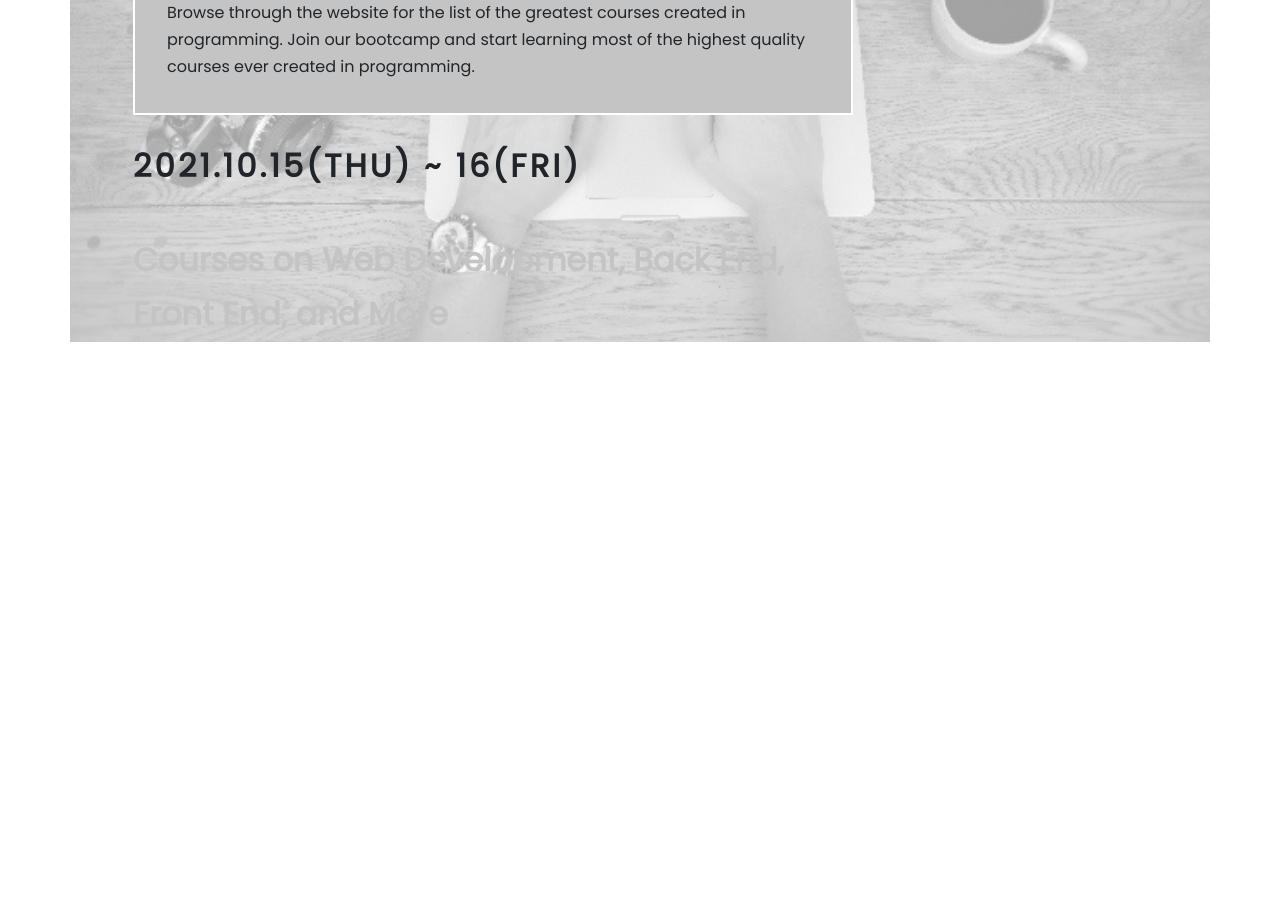
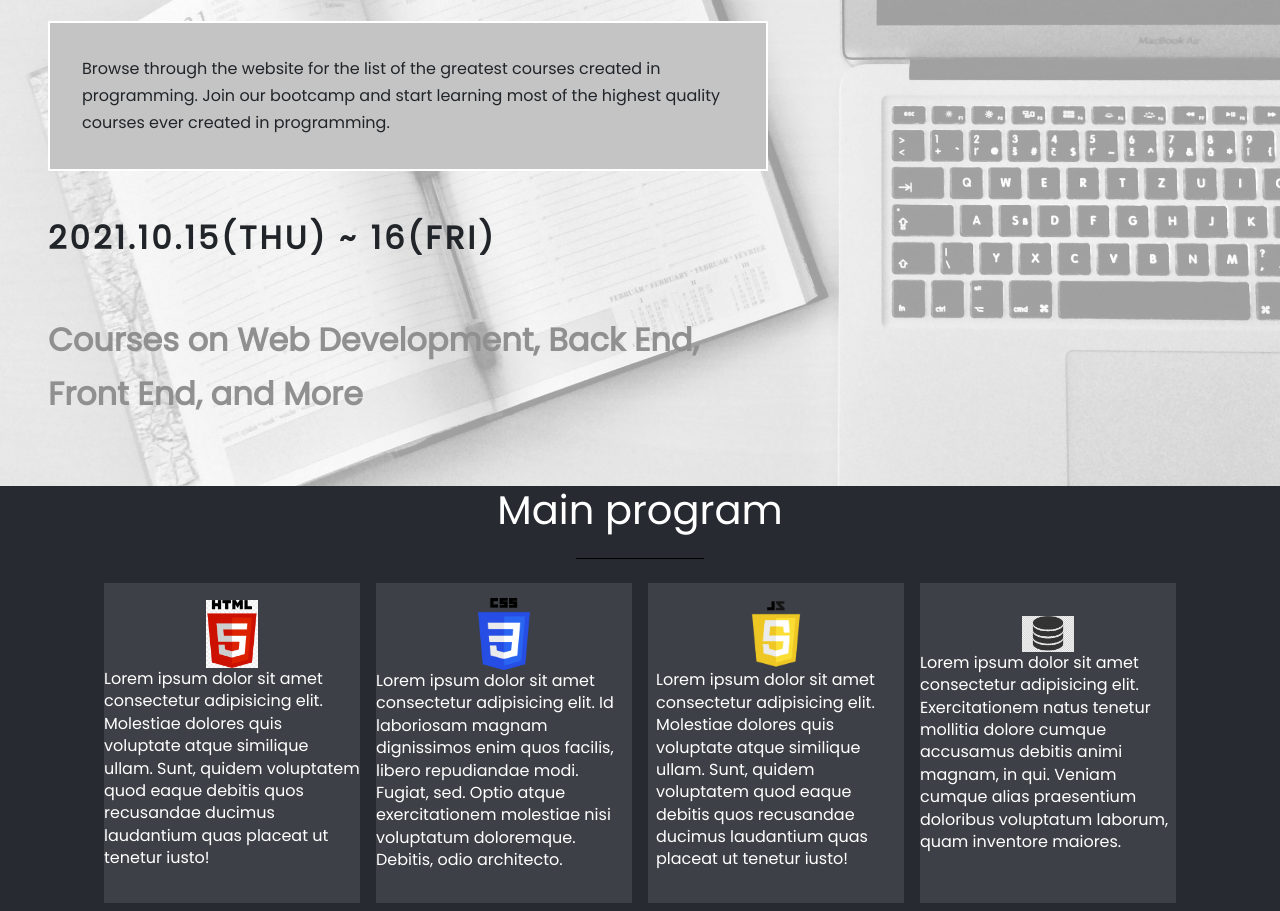
Before and after one commit to chukwuebukaVictor/Zenith-Bootcamp, a plain HTML site: page index.html in a window 1280 px wide. Shown: the part 547-1458 px from the top of the page. Before the commit the page ends 889 px from the top, so only its background shows below. Drawn offline with nearby package versions, Linux system fonts and the light colour scheme.

Commit message:
Add program section

```diff
--- a/index.html
+++ b/index.html
@@ -66,74 +66,34 @@
 		</div>
 	</nav>
 	 <header class="showcase">
-		 <div class="container showcase-inner">
+		 <!-- <div class="container showcase-inner"> -->
 			<h1 class="desc">Bootcamp school to become a full Stack web developer in 2021</h1>
 			 <p class="para">Browse through the website for the list of the greatest courses created in programming. Join our bootcamp and start learning most of the highest quality courses ever created in programming.</p>
 			 <h2>2021.10.15(THU) ~ 16(FRI)</h2>
-			 <p class="para1">Courses on Web Development, Back End, Front End, and More
-			</p>
+			 <p class="para1">Courses on Web Development, Back End, Front End, and More</p>
+		 <!-- </div> -->
+	 </header>
+	 <section class="program">
+		 <h1>Main program</h1><hr>
+		 <div class="courses">
+			 <div class="html">
+				 <img class="img1 img-logo" src="img/html-no-bg.png" alt="html">
+				 <p> Lorem ipsum dolor sit amet consectetur adipisicing elit. Molestiae dolores quis voluptate atque similique ullam. Sunt, quidem voluptatem quod eaque debitis quos recusandae ducimus laudantium quas placeat ut tenetur iusto! </p>
+			 </div>
+			 <div class="css">
+				 <img class="img2 img-logo" src="img/css-no-b.png" alt="css logo">
+				 <p> Lorem ipsum dolor sit amet consectetur adipisicing elit. Id laboriosam magnam dignissimos enim quos facilis, libero repudiandae modi. Fugiat, sed. Optio atque exercitationem molestiae nisi voluptatum doloremque. Debitis, odio architecto. </p>
+			 </div>
+			 <div class="script">
+				 <img class="img3 img-logo" src="img/js-yes.png" alt="javascript logo">
+				 <p> Lorem ipsum dolor sit amet consectetur adipisicing elit. Molestiae dolores quis voluptate atque similique ullam. Sunt, quidem voluptatem quod eaque debitis quos recusandae ducimus laudantium quas placeat ut tenetur iusto! </p>
+			 </div>
+			 <div class="backend">
+				 <img class="img4 img-logo"src="img/backend.jpg" alt="backendlogo">
+				 <p> Lorem ipsum dolor sit amet consectetur adipisicing elit. Exercitationem natus tenetur mollitia dolore cumque accusamus debitis animi magnam, in qui. Veniam cumque alias praesentium doloribus voluptatum laborum, quam inventore maiores. </p>
+			 </div>
 		 </div>
-	 </header>
-	<!-- <nav class="navbar navbar-expand-sm navbar-dark bg-dark navbar-pad">
-	  <button clas s="navbar-toggler" data toggle="collapse" data-target="#nav1">
-		  <span></span><span></span><span></span>
-		</button>
-		  <div class="collapse navbar-collapse navbars" id="collapse_target1">
-		    <ul class="navbar-nav ms-auto d-flex flex-row justify-content-end ">
-				  <li class="d-flex">
-				    <i class="nav-link fab fa-facebook-f"></i>
-				    <i class="nav-link fab fa-twitter"></i>
-				  </li>
-				  <li class="nav-item dropdown">
-				  	<a class="nav-link dropdown-toggle" href="#" id="navbarDropdown" role="button" data-bs-toggle="dropdown" aria-expanded="false">
-				  		English
-				  	</a>
-				    <ul class="dropdown-menu" aria-labelledby="navbarDropdown">
-				  		<li><a href="#" class="dropdown-item">English</a></li>
-				  		<li><a href="#" class="dropdown-item">Spanish</a></li>
-				  		<li><a href="#" class="dropdown-item">French</a></li>
-				  	</ul>
-				  </li>
-				  <li class="nav-item">
-				  	<a class="nav-link" href="#">My page</a>
-				  </li>
-				  <li class="nav-item">
-				  	<a href="#" class="nav-link">Logout</a>
-				  </li>
-			  </ul>
-	    </div>
-	</nav>
-	<nav class="navbar navbar-expand-sm navbar-light bg-light py-3 navbar-pad">
-		<div class="collapse navbar-collapse navbars d-flex justify-content-between" id="collapse_target2">
-			<a class="navbar-brand" href="#"><img src="img/zenith.jpeg" alt="zenith logo"></a>
-			<ul class="navbar-nav ms-auto align-items-center">
-				<li class="nav-item">
-					<a class="nav-link orange" href="#">About</a>
-				</li>
-				<li class="nav-item">
-					<a class="nav-link" href="#">Program</a>
-				</li>
-				<li class="nav-item">
-					<a class="nav-link" href="#">Join</a>
-				</li>
-				<li class="nav-item">
-					<a class="nav-link" href="#">Sponsor</a>
-				</li>
-				<li class="nav-item">
-					<a class="nav-link" href="#">News</a>
-				</li>
-				<li class="nav-item emphasis">
-					<a class="nav-link orange" href="#">Campaign</a>
-				</li>
-			</ul>
-		</div>
-	</nav> -->
-	<!-- <main>
-		<section class="intro">
-			<h1 class="desc">Bootcamp school to become a full Stack web developer</h1>
-		</section>
-	</main>
 
-	</section> -->
+	 </section>
 </body>
 </html>
--- a/styles.css
+++ b/styles.css
@@ -227,19 +227,20 @@ a{
 
 .showcase{
 	position: relative;
-    width: 100%;
+	width: 100vw;
     display: flex;
 	flex-direction: column;
-    align-items: center;
+    align-items: left;
+	padding: 3rem;
 }
 
-.container:before{
+.showcase:before{
 	content: "";
-      background-image: url('img/system1.jpg');
+      background-image: url('img/system3.jpg');
 	  /* background-color: #; */
       background-size: cover;
       position: absolute;
-      top: 0px;
+      top: -18px;
       right: 0px;
       bottom: 0px;
       left: 0px;
@@ -247,17 +248,17 @@ a{
 	  padding-bottom: 10rem;
 	}
 
-.container{
-	position: relative;
-
+.showcase{
+	position:relative;
 }
 
-.container h1{
+.showcase h1{
 	position: relative;
+	left: 0;
 	color: #e85242;
 	font-size: 3rem;
 	line-height: 1.2;
-	padding: 10rem 0 0 3rem;
+	padding-top: 10rem;
 	/* border: 1px solid red; */
 	margin-left: 0;
 	max-width: 45rem;
@@ -271,27 +272,74 @@ a{
 	max-width: 45rem;
 	/* font-weight: 600; */
 	line-height: 1.7;
-	margin: 1rem 0 0 3rem;
+	margin-top: 1rem ;
 	padding: 2rem;
 	background-color: #c4c4c4;
 }
 
-.container h2{
+.showcase h2{
 	position: relative;
 	font-weight: 800;
-	padding: 2rem 0 0 3rem;
+	padding-top: 2rem;
 	letter-spacing: 0.2rem;
 }
 
 .para1{
 	position: relative;
-	max-width: 45rem;
+	max-width:60%;
 	font-weight: 600;
 	line-height: 1.7;
-	margin: 1rem 0 0 3rem;
+	margin-top: 1rem;
 	padding-top: 2rem;
-	color: #c4c4c4;
+	color: #909090;
 	font-size: 2rem;
+}
+
+.img-logo{
+	width: 20%;
+}
+
+hr{
+	background-color: black;
+	font-weight: bolder;
+	width: 10%;
+}
+
+.program{
+	display: flex;
+	flex-direction: column;
+	justify-content: center;
+	align-items: center;
+	background-color: #272a31;
+	color: #fff;
+	/* border: 1px solid red; */
+
+
+}
+
+.courses{
+	display: flex;
+	justify-content: center;
+	align-items: center;
+}
+
+.html,.css,.script,.backend{
+	max-width: 20%;
+	margin: 0.5rem;
+	background-color: #3d4046;
+	display: flex;
+	flex-direction: column;
+	justify-content: center;
+	align-items: center;
+	align-content: center;
+	height: 20rem;
+
+}
+
+.script p{
+	padding-left: 0.5rem;
+
+
 }
 @media screen and (max-width: 760px) {
 
@@ -338,8 +386,8 @@ a{
 }
 
 
-.container{
-	max-width: 960px;
+.showcase{
+	max-width: 100%;
 	margin: auto;
 	overflow: hidden;
 	padding: 0 3rem;
```
Also changed, not shown: img/backend.jpg (added), img/css-no-b.png (added), img/css.png (added), img/csskk.png (added), img/fullstack.png (added), img/html-no-bg.png (added), img/html4.jpg (added), img/js-ok.png (added), img/js-y.png (added), img/js-yes.png (added), img/js.jpg (added).
